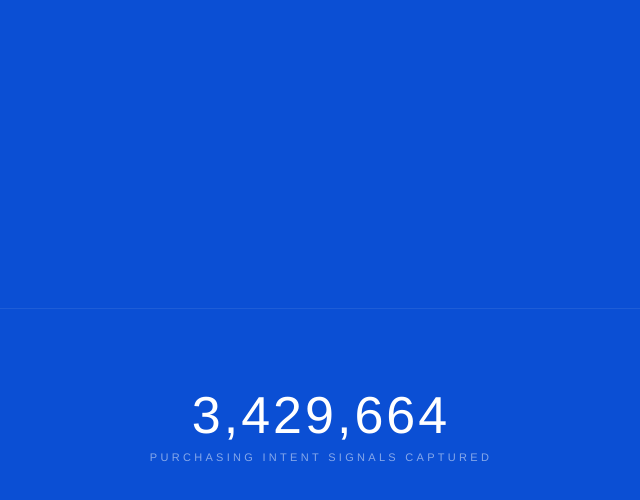
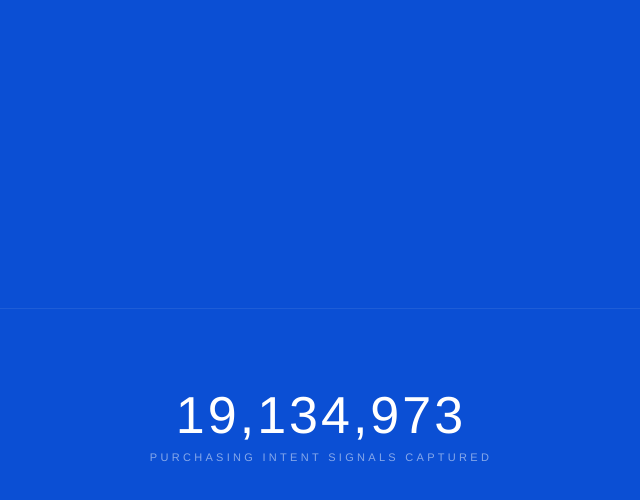
Before and after one commit to homeeasy-repo/bluelake-website, a plain HTML site: page index.html in a window 1280 px wide. Shown: the part 494-994 px from the top of the page, without its empty margins (319-959 px from the left). Drawn offline with Linux system fonts and the light colour scheme; a web font is replaced by a local one.

Commit message:
fix(ticker): update to BigQuery-verified 19.1M leads across all 50+ states
Anchor count updated from 3.4M to 19.1M based on complete BigQuery data lake:
- 16.3M unique ShowMojo leads across all 50+ states (Jul 2023 - Apr 2026)
- 2.8M leads from all other sources (S2, CRM-Group, Marqnet, DMG, etc.)
- Growth rate: 21,571/day (647K/month verified from latest file)

Co-Authored-By: Claude Opus 4.6 <noreply@anthropic.com>

```diff
--- a/index.html
+++ b/index.html
@@ -211,8 +211,8 @@
     /* Live ticker — real data, real growth rate */
     (function() {
       var ANCHOR_DATE = new Date('2026-04-01T00:00:00Z').getTime();
-      var ANCHOR_COUNT = 3413000;   // DB verified: leads_incoming + all_leads - overlap + pre-2021
-      var PER_DAY = 18667;          // 560K/month across all 50 states
+      var ANCHOR_COUNT = 19115717;  // BigQuery verified: 16.3M ShowMojo all-states + 2.8M leads_incoming deduped
+      var PER_DAY = 21571;          // 647K/month across all 50+ states (verified Apr 2026)
       var PER_MS = PER_DAY / 86400000;
       var el = document.getElementById('ticker');
       var displayed = 0;
```
